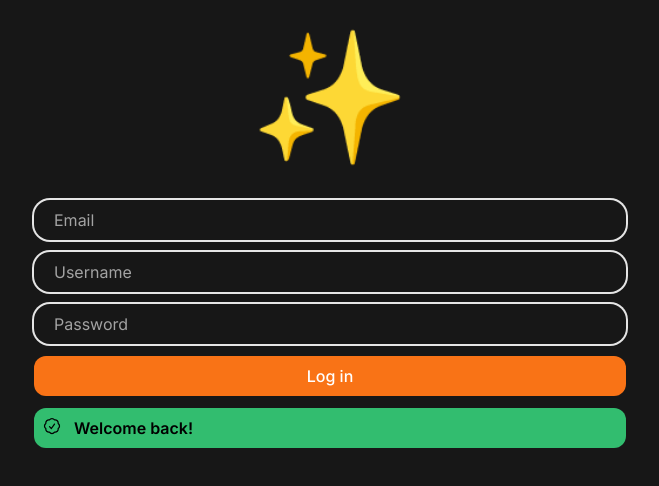
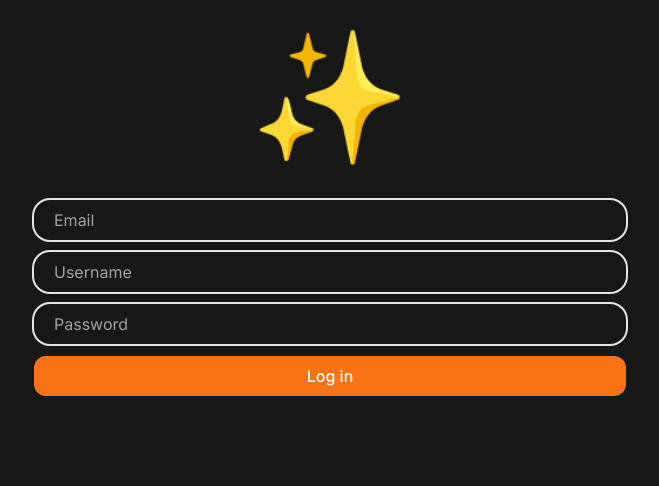
Before and after one commit to toweringcloud/fullstack-nextjs, a Next.js app: page /login in a window 1280 px wide. Shown: the top 486 px of the page, without its empty margins (310-969 px from the left). Built offline with nearby package versions, Linux system fonts and the light colour scheme.

Commit message:
redirect + on result.success

```diff
--- a/app/login/actions.ts
+++ b/app/login/actions.ts
@@ -1,6 +1,9 @@
 "use server";
 
+import { redirect } from "next/navigation";
+import { revalidatePath } from "next/cache";
 import { z } from "zod";
+
 import {
 	EMAIL_NOT_ALLOWED_ERROR,
 	PASSWORD_MIN_LENGTH,
@@ -42,8 +45,8 @@ export async function logIn(prevState: any, formData: FormData) {
 	if (!result.success) {
 		console.log(result.error.flatten());
 		return result.error.flatten();
-	} else {
-		console.log(result.data);
-		return result;
 	}
+	console.log(result);
+	revalidatePath("/login");
+	redirect("/login");
 }
--- a/app/login/page.tsx
+++ b/app/login/page.tsx
@@ -35,10 +35,12 @@ export default function LogIn() {
 					errors={state?.fieldErrors.password}
 				/>
 				<FormButton text="Log in" />
-				<div className="bg-[#32BD6F] text-black font-semibold rounded-xl h-10 p-2 flex flex-row gap-3">
-					<CheckBadgeIcon className="size-5" />
-					Welcome back!
-				</div>
+				{state?.fieldErrors.length == 0 ? (
+					<div className="bg-[#32BD6F] text-black font-semibold rounded-xl h-10 p-2 flex flex-row gap-3">
+						<CheckBadgeIcon className="size-6" />
+						Welcome back!
+					</div>
+				) : null}
 			</form>
 		</div>
 	);
```
